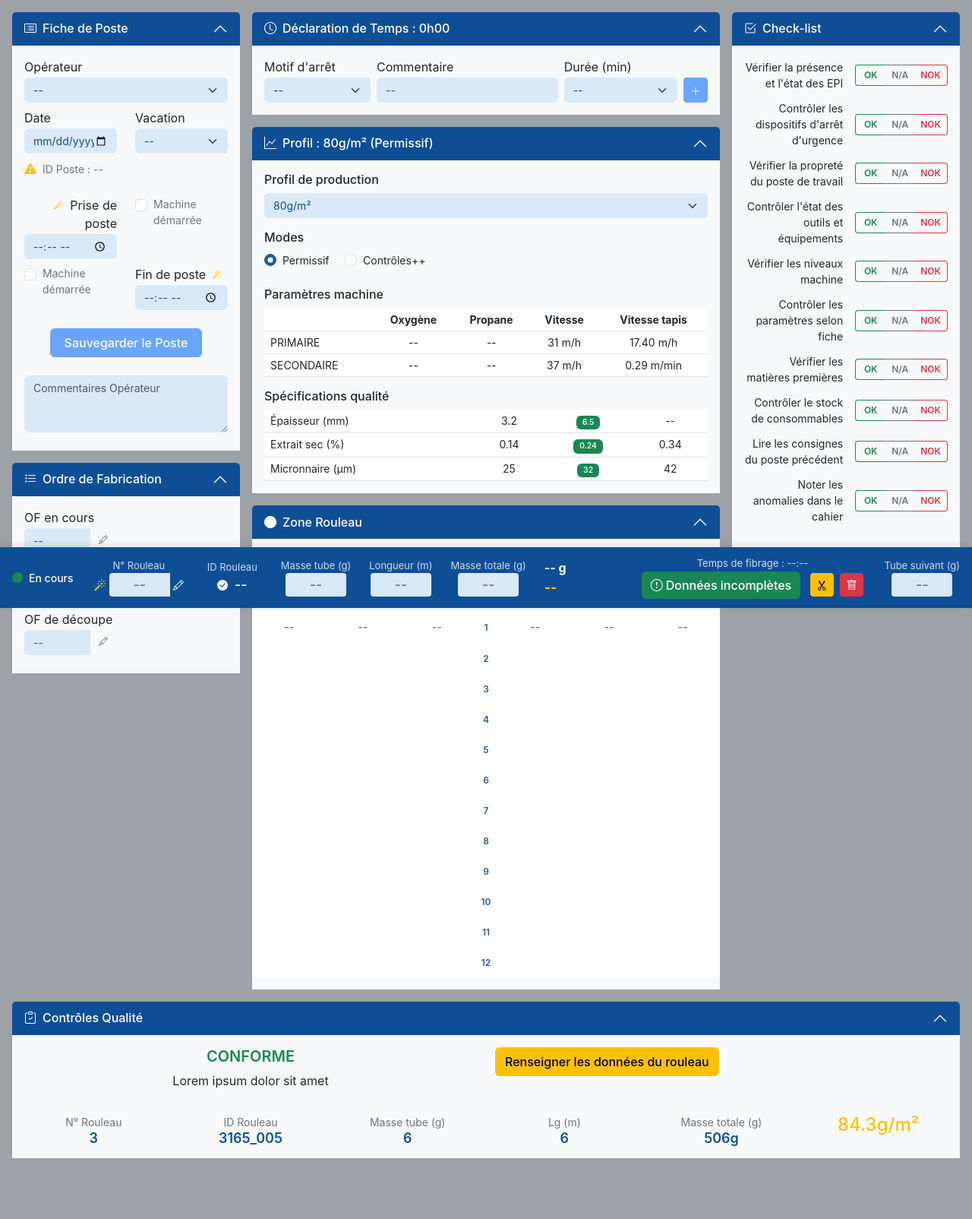
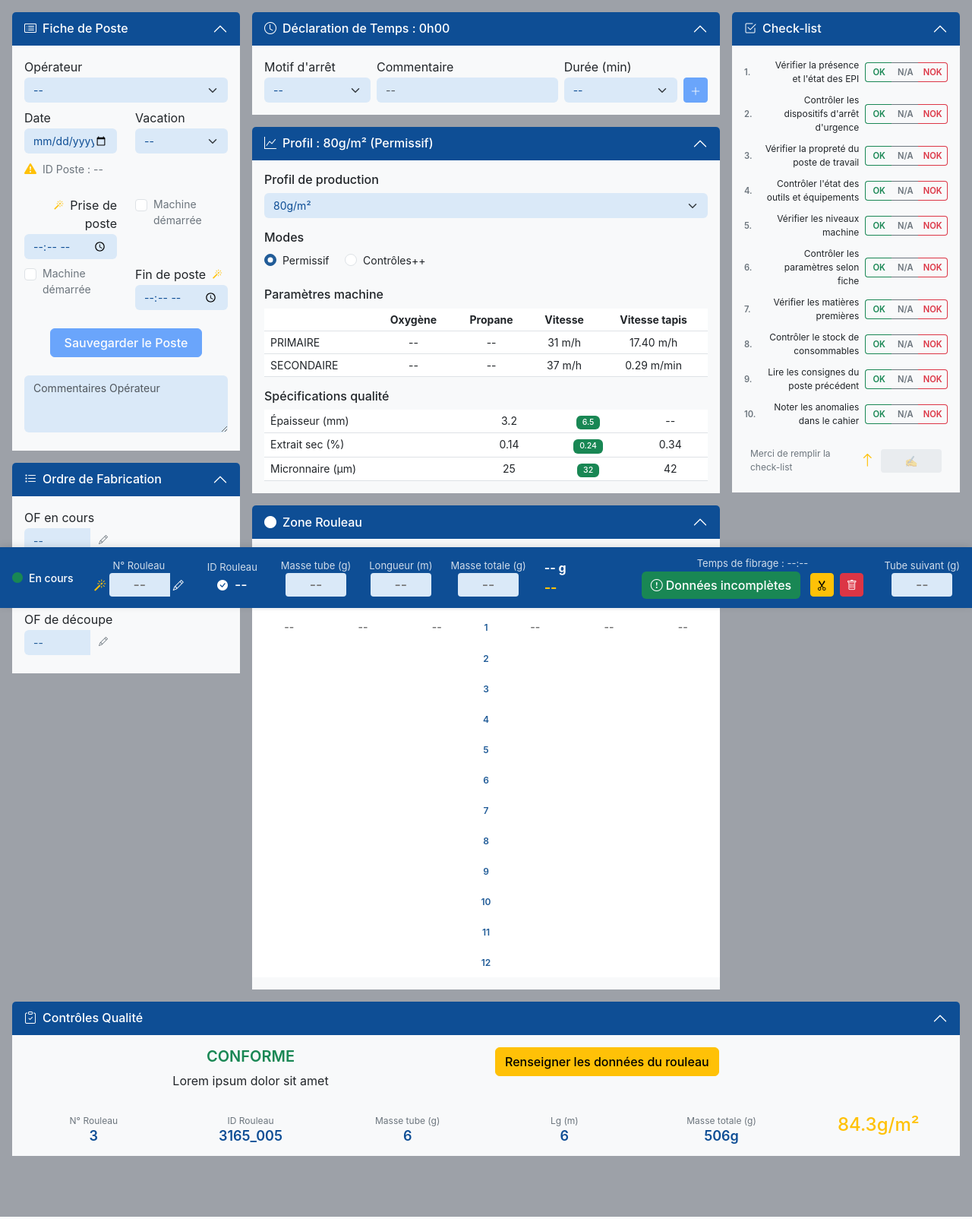
Before and after one commit to NicoWithManyO/django_SGQ-LigneG_beta, a Django app: page /production/ in a window 1280 px wide. Shown: the whole page at 76% size. Run offline with Django 5.2, Linux system fonts and the light colour scheme; data that the repository does not hold is empty; parts of the project's set-up code (start-up, migrations or seed data) failed here and were passed over.

Commit message:
● feat(checklist): add signature validation and UI improvements
  - Add operator initials validation for checklist signature
  - Show red border on invalid signature instead of alert
  - Clear signature when operator changes
  - Add numbered items with clean styling
  - Reduce font sizes and spacing for more compact checklist
  - Make buttons slightly larger for better usability

```diff
--- a/frontend/static/frontend/css/checklist.css
+++ b/frontend/static/frontend/css/checklist.css
@@ -3,14 +3,24 @@
 
 /* Item de checklist */
 .checklist-item {
-    padding: 0.125rem 0;
+    padding: 0.0625rem 0;
+}
+
+/* Numéro de l'item */
+.checklist-number {
+    font-size: 0.7rem;
+    font-weight: 600;
+    color: #6c757d;
+    margin-right: 0.5rem;
+    min-width: 1.2rem;
+    display: inline-block;
 }
 
 /* Texte de l'item */
 .checklist-text {
-    font-size: 0.875rem;
+    font-size: 0.75rem;
     flex: 1;
-    margin-right: 1rem;
+    margin-right: 0.5rem;
     text-align: right;
 }
 
@@ -30,10 +40,10 @@
 
 /* Boutons d'état */
 .checklist-item .btn {
-    padding: 0.25rem 0.5rem;
-    font-size: 0.75rem;
+    padding: 0.2rem 0.4rem;
+    font-size: 0.7rem;
     font-weight: 600;
-    min-width: 40px;
+    min-width: 36px;
 }
 
 /* États actifs */
@@ -68,7 +78,7 @@
 
 /* Message d'info */
 .accordion-body .text-muted {
-    font-size: 0.875rem;
+    font-size: 0.75rem;
 }
 
 /* Spinner de chargement */
@@ -79,7 +89,7 @@
 
 /* Zone de signature */
 .signature-zone {
-    padding: 0.75rem;
+    padding: 0.5rem;
 }
 
 .signature-zone input {
--- a/frontend/static/frontend/js/checklist.js
+++ b/frontend/static/frontend/js/checklist.js
@@ -10,6 +10,7 @@ function checklist() {
         shiftId: null,
         signature: '',
         signatureTime: null,
+        signatureInvalid: false,
 
         // Initialisation
         init() {
@@ -24,6 +25,21 @@ function checklist() {
                 this.loadTemplateFromSession();
                 this.loadSignatureFromSession();
                 this.loadResponses();
+            });
+
+            // Écouter les changements d'opérateur
+            window.addEventListener('operator-changed', () => {
+                // Effacer la signature si elle existe
+                if (this.signature) {
+                    this.signature = '';
+                    this.signatureTime = null;
+                    this.signatureInvalid = false;
+                    // Sauvegarder l'effacement
+                    api.saveToSession({
+                        checklist_signature: null,
+                        checklist_signature_time: null
+                    });
+                }
             });
         },
 
@@ -147,6 +163,24 @@ function checklist() {
             }
         },
 
+        // Obtenir les initiales attendues depuis le champ opérateur
+        getExpectedInitials() {
+            // Récupérer le select de l'opérateur
+            const operatorSelect = document.querySelector('select[x-model="operatorId"]');
+            if (!operatorSelect || !operatorSelect.selectedOptions[0]) return null;
+
+            // Récupérer le texte de l'option sélectionnée (format: "Prénom NOM")
+            const operatorText = operatorSelect.selectedOptions[0].text;
+            if (!operatorText || operatorText === '--') return null;
+
+            // Extraire prénom et nom
+            const parts = operatorText.split(' ');
+            if (parts.length < 2) return null;
+
+            // Première lettre du prénom + première lettre du nom
+            return parts[0].charAt(0).toUpperCase() + parts[1].charAt(0).toUpperCase();
+        },
+
         // Sauvegarder la signature
         async saveSignature() {
             // S'assurer que signature est une chaîne avant toUpperCase
@@ -161,6 +195,16 @@ function checklist() {
                 });
                 return;
             }
+
+            // Vérifier que les initiales correspondent
+            const expectedInitials = this.getExpectedInitials();
+            if (expectedInitials && this.signature !== expectedInitials) {
+                this.signatureInvalid = true;
+                return;
+            }
+
+            // Signature valide
+            this.signatureInvalid = false;
 
             try {
                 // Générer l'heure actuelle
--- a/frontend/static/frontend/js/shift-form.js
+++ b/frontend/static/frontend/js/shift-form.js
@@ -30,6 +30,8 @@ function shiftForm() {
             // Watchers individuels pour les champs qui affectent shiftId
             this.$watch('operatorId', () => {
                 this.generateShiftId();
+                // Émettre un événement pour notifier le changement d'opérateur
+                window.dispatchEvent(new Event('operator-changed'));
             });
 
             this.$watch('shiftDate', () => {
--- a/frontend/templates/frontend/components/checklist.html
+++ b/frontend/templates/frontend/components/checklist.html
@@ -9,10 +9,13 @@
 
     <!-- Liste des items -->
     <div x-show="!loading && items.length > 0">
-        <template x-for="item in items" :key="item.id">
+        <template x-for="(item, index) in items" :key="item.id">
             <div class="checklist-item mb-2">
                 <div class="d-flex align-items-center justify-content-between">
-                    <span class="checklist-text" x-text="item.text"></span>
+                    <div class="d-flex align-items-center">
+                        <span class="checklist-number" x-text="(index + 1) + '.'"></span>
+                        <span class="checklist-text" x-text="item.text"></span>
+                    </div>
                     <div class="btn-group btn-group-sm" role="group">
                         <button type="button"
                                 class="btn btn-outline-success"
@@ -56,9 +59,11 @@
                style="font-size: 1.2rem; width: 1.2rem; display: inline-block;"></i>
             <input type="text"
                    class="form-control form-control-sm text-center"
+                   :class="{ 'is-invalid': signatureInvalid }"
                    placeholder="✍"
                    x-model="signature"
                    @blur="saveSignature()"
+                   @input="signatureInvalid = false"
                    :disabled="!isAllItemsChecked"
                    style="width: 80px;">
         </div>
--- a/frontend/templates/frontend/pages/production.html
+++ b/frontend/templates/frontend/pages/production.html
@@ -268,6 +268,8 @@
 <script>
 // Passer les données de session au JS
 window.sessionData = {{ session_data|safe }};
+// Passer les données des opérateurs
+window.operatorsData = {{ operators_json|safe }};
 </script>
 <script src="{% static 'frontend/js/common.js' %}"></script>
 <script src="{% static 'frontend/js/api.js' %}"></script>
--- a/frontend/views.py
+++ b/frontend/views.py
@@ -44,10 +44,14 @@ def production(request):
         'checklist_signature_time': request.session.get('checklist_signature_time', ''),
     }
 
+    # Préparer les données des opérateurs pour JS
+    operators_data = list(operators.values('id', 'first_name', 'last_name', 'employee_id'))
+
     context = {
         'operators': operators,
         'fabrication_orders': fabrication_orders,
         'cutting_orders': cutting_orders,
         'session_data': json.dumps(session_data),
+        'operators_json': json.dumps(operators_data),
     }
     return render(request, 'frontend/pages/production.html', context)
```
